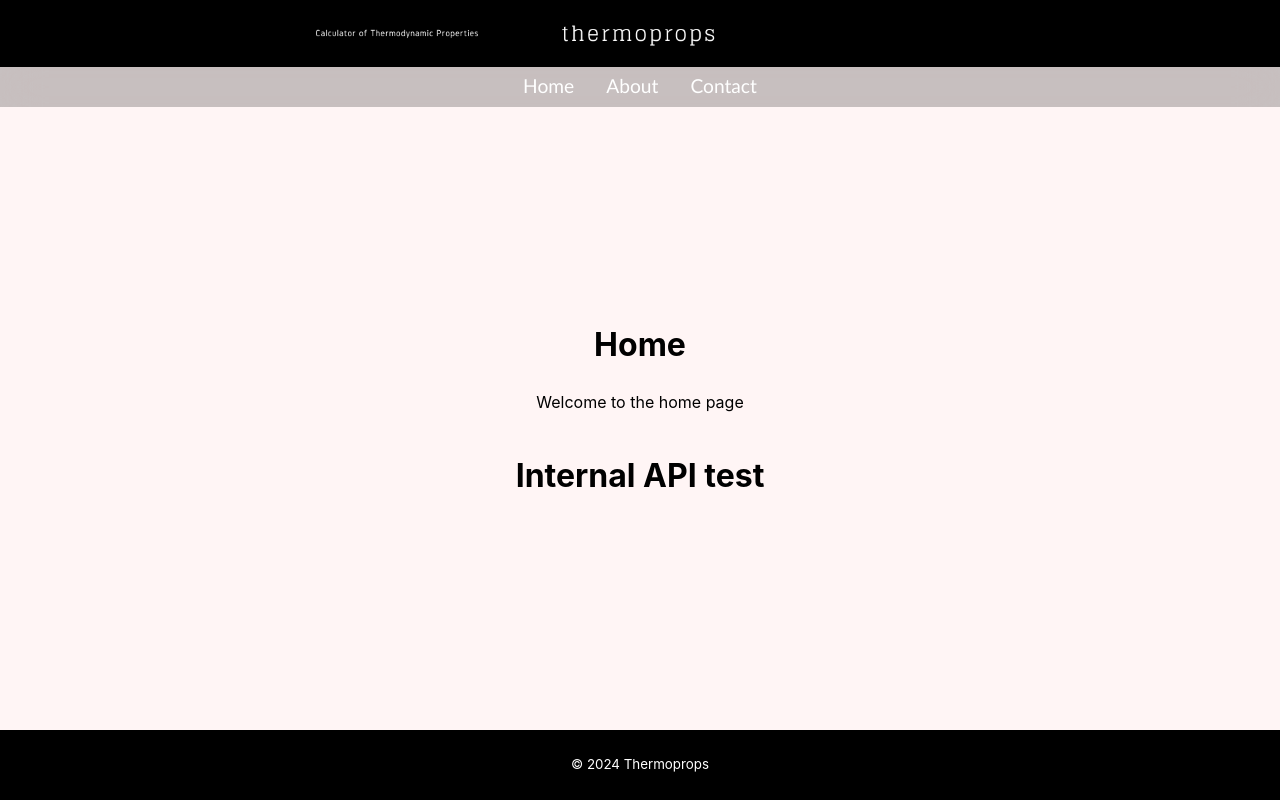
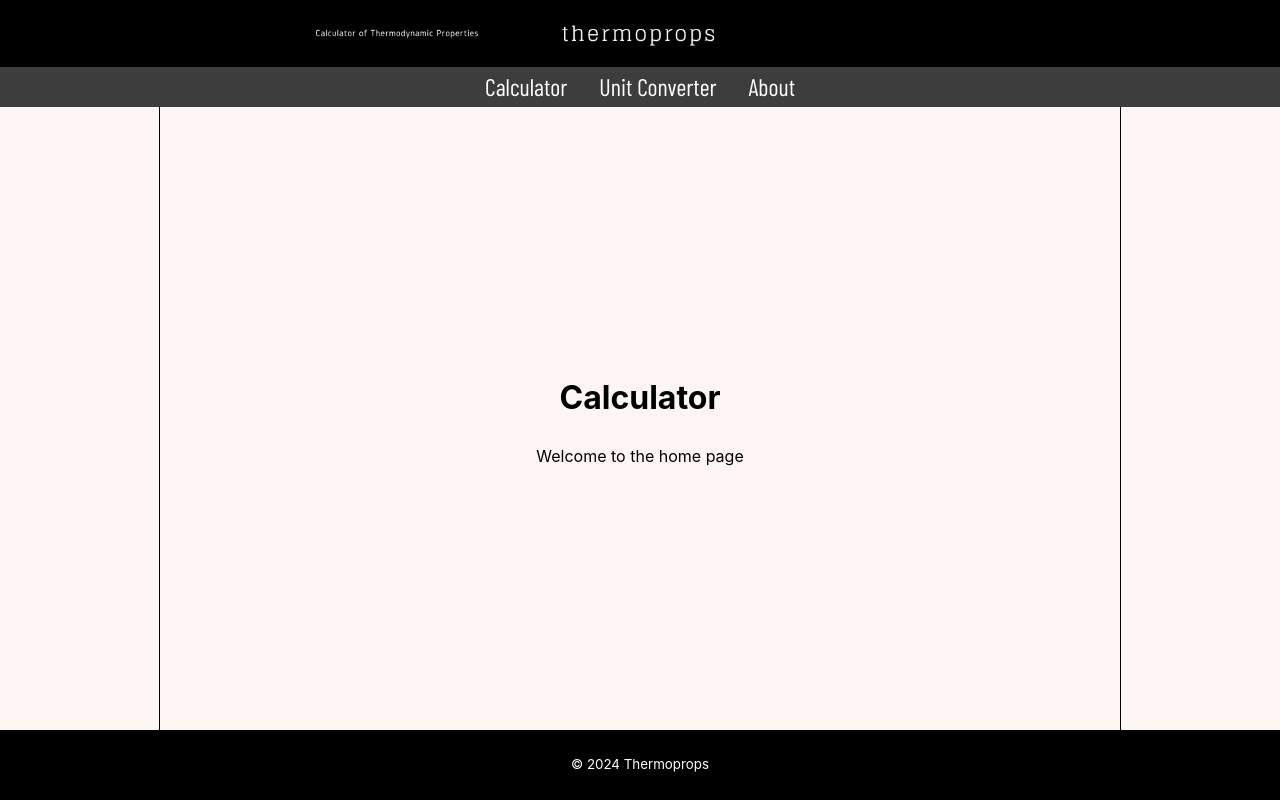
Before and after one commit to eraycancelik/thermoprops, a React (Vite) app in the folder frontend/: page / in a window 1280 px wide. Built offline with nearby package versions, Linux system fonts and the light colour scheme.

Commit message:
design works

```diff
--- a/frontend/src/App.css
+++ b/frontend/src/App.css
@@ -3,29 +3,37 @@
   padding: 0px;
   display: flex;
   flex-direction: column;
+  align-items: space-between;
+  align-content: flex-start;
+  justify-content:space-between;
+  gap: 0px;
+  min-height: 100vh;
+}
+.wall {
+  flex-grow: 1;
+  overflow-y: auto;
+  margin: 0 ;
+  padding: 0;
+  text-align: center;
+  display: flex;
+  flex-direction: row;
+  justify-content: center;
   align-items: center;
-  justify-content:space-between;
-  min-height: 100vh;
+  align-items: stretch;
+  width: 100%;
 
 }
-.wall {
-  overflow-y: auto;
-  width: 100%;
-  max-width: var(--main-width);
-  margin: 0 ;
-  text-align: center;
+.container {
+  min-height: 100%;
   display: flex;
   flex-direction: column;
   justify-content: center;
-  width:100vh;
-}
-.container {
-  display: flex;
-  flex-direction: column;
   align-items: center;
-  justify-content: center;
-  width: 100%;
   margin: 0;
   padding: 0;
-  height: 100%;
+  max-width: var(--main-width);
+  width: 100%;
+  border-right:solid 1px black;
+  border-left:solid 1px black;
+
 }
--- a/frontend/src/App.tsx
+++ b/frontend/src/App.tsx
@@ -1,8 +1,7 @@
 import { Route, Routes } from 'react-router-dom'
 import './App.css'
-import List from './components/List/List'
 import Navbar from './components/Navbar/Navbar'
-import { About, Contact, Home } from "./components/Pages"
+import { About, UnitConverter, Calculator } from "./components/Pages"
 import Icon from './components/Navbar/Icon'
 import Footer from './components/Footer/Footer'
 const App = () => {
@@ -16,12 +15,12 @@ const App = () => {
       <div className='wall'>
         <div className="container">
           <Routes>
-            <Route path="/" element={<Home />} />
+            <Route path="/" element={<Calculator />} />
+            <Route path="/calculator" element={<Calculator />} />
+            <Route path="/home" element={<Calculator />} />
+            <Route path="/unit_converter" element={<UnitConverter />} />
             <Route path="/about" element={<About />} />
-            <Route path="/contact" element={<Contact />} />
           </Routes>
-          <h1>Internal API test</h1>
-          <List />
         </div>
       </div>
       <Footer />
--- a/frontend/src/components/Navbar/Navbar.css
+++ b/frontend/src/components/Navbar/Navbar.css
@@ -1,23 +1,15 @@
 @import url('https://fonts.googleapis.com/css?family=Orbitron');
+@import url('https://fonts.googleapis.com/css?family=Barlow+Condensed');
 nav{
     display: flex;
     justify-content: center;
     align-items: center;
     backdrop-filter: saturate(180%) blur(20px);
-    background-color: rgba(61, 61, 61, 0.288);
+    background-color: rgb(61, 61, 61);
     width: 100%;
     height: 40px;
 }
-.logo{
-    font-family: 'Orbitron', sans-serif;
-    font-size: 2rem;
-    font-weight: 1000;
-    color: #000000;
-    text-decoration: none;
-}
-.content a{
-    text-decoration: none;
-}
+
 .content{
     display: flex;
     justify-content:center;
@@ -25,7 +17,6 @@ nav{
     width: 100%;
 }
 .content ul{
-    font-size: 1.2rem;
     display: flex;
     flex-direction: row;
     justify-content:center;
@@ -36,9 +27,11 @@ nav{
     padding: 0px;
 
 } li  a{
+    font-size: 1.5rem;
+    font-family: "Barlow Condensed", sans-serif;
+    text-decoration: none;
     margin: 0 1rem;
     color: #fff;
-    font-weight: 300;
+    font-weight: 600;
     cursor: pointer;
-    font-family:'Trebuchet MS', 'Lucida Sans Unicode', 'Lucida Grande', 'Lucida Sans', Arial, sans-serif;
 }
--- a/frontend/src/components/Navbar/Navbar.tsx
+++ b/frontend/src/components/Navbar/Navbar.tsx
@@ -1,19 +1,20 @@
 import { Link } from "react-router-dom";
 
 import "./Navbar.css";
+
 const Navbar = () => {
     return (
         <nav>
             <div className="content">
                 <ul>
                     <li>
-                        <Link to="/home">Home</Link>
+                        <Link to="/home">Calculator</Link>
+                    </li>
+                    <li>
+                        <Link to="/unit_converter">Unit Converter</Link>
                     </li>
                     <li>
                         <Link to="/about">About</Link>
-                    </li>
-                    <li>
-                        <Link to="/contact">Contact</Link>
                     </li>
                 </ul>
             </div>
--- /dev/null
+++ b/frontend/src/components/Pages/Calculator.css
@@ -0,0 +1,6 @@
+.container{
+    border-right: solid 1px;
+    border-left: solid 1px;
+    margin: 0px;
+    padding: 0px;
+}
--- a/frontend/src/components/Pages/Home.tsx
+++ b/frontend/src/components/Pages/Calculator.tsx
@@ -1,10 +1,11 @@
 
-export const Home = () => {
+
+export const Calculator = () => {
     return (
         <div>
-            <h1>Home</h1>
+            <h1>Calculator</h1>
             <p>Welcome to the home page</p>
         </div>
     )
 }
-export default Home;
+export default Calculator;
--- a/frontend/src/components/Pages/Contact.tsx
+++ b/frontend/src/components/Pages/UnitConverter.tsx
@@ -1,8 +1,8 @@
 
-export const Contact = () => {
+export const UnitConverter = () => {
     return (
         <div>
-            <h1>About</h1>
+            <h1>Unit Converter</h1>
             <p>
                 This is a simple web application that uses a Python Flask backend to serve a React frontend.
             </p>
@@ -15,4 +15,4 @@ export const Contact = () => {
         </div>
     );
 }
-export default Contact;
+export default UnitConverter;
--- a/frontend/src/components/Pages/index.tsx
+++ b/frontend/src/components/Pages/index.tsx
@@ -1,3 +1,3 @@
-export * from "./Home"
+export * from "./Calculator"
 export * from "./About"
-export * from "./Contact"
+export * from "./UnitConverter"
```
